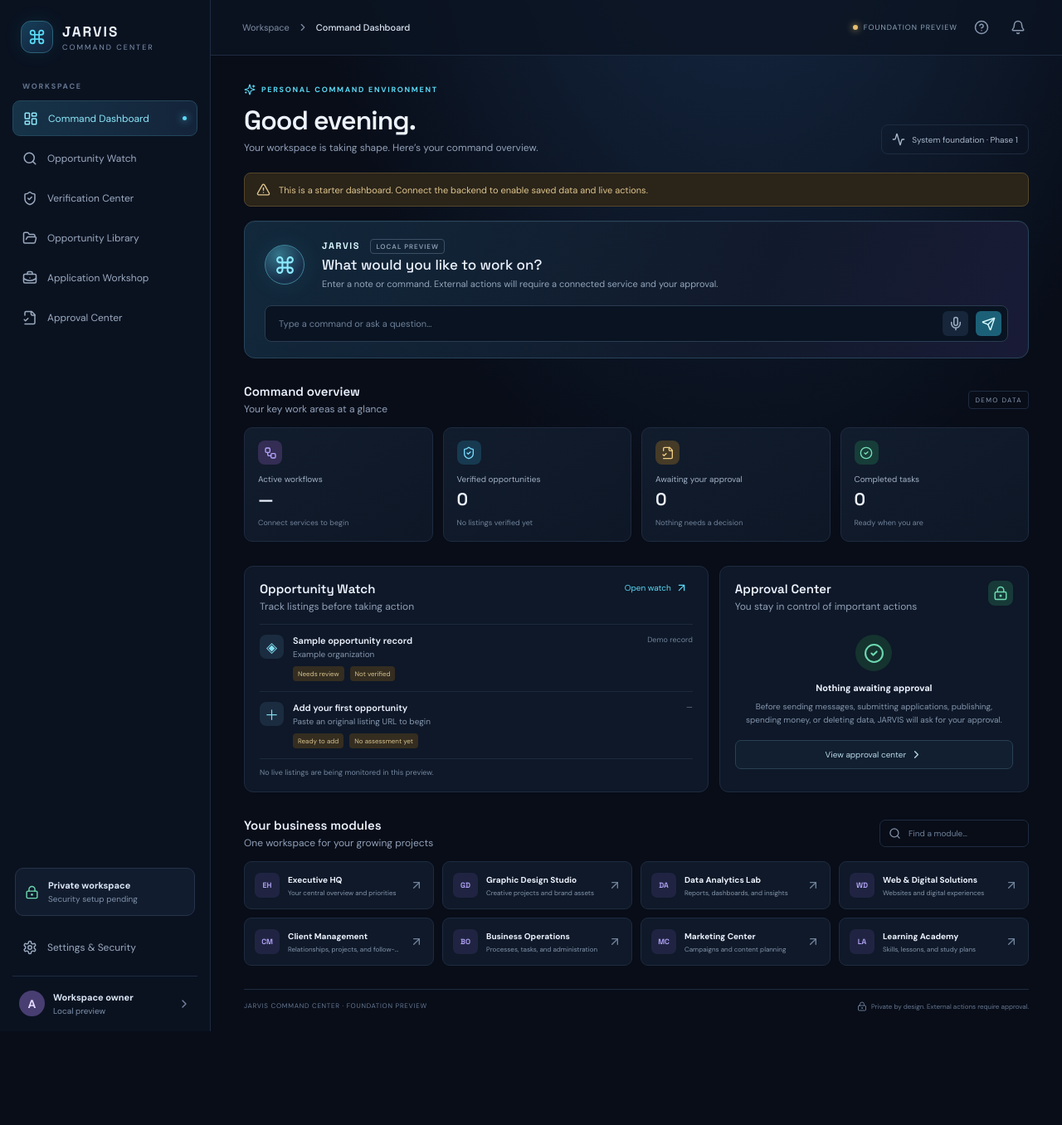
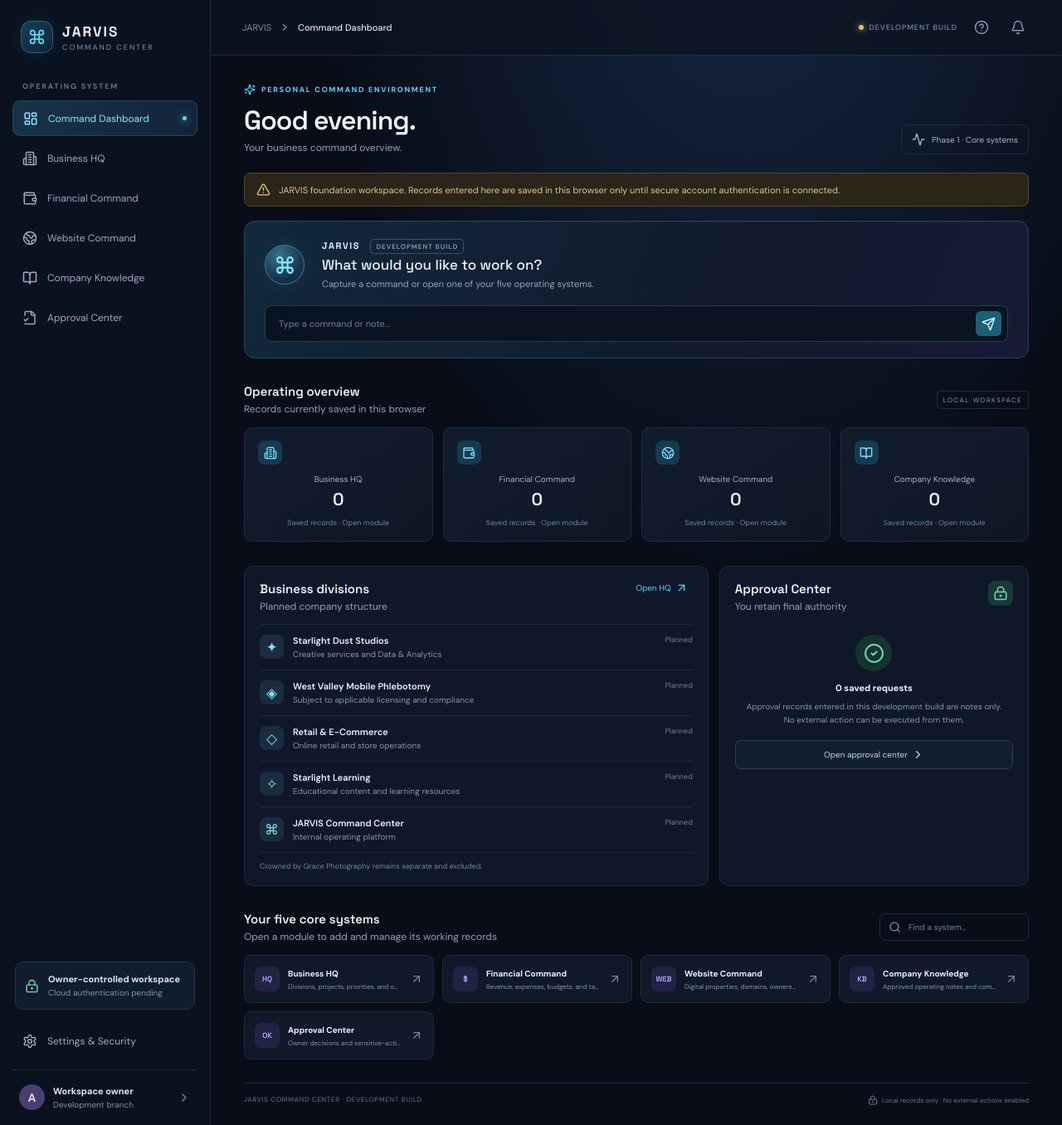
Before and after one commit to Mueller290/JARVIS-Command-Center, a Next.js app: page / in a window 1280 px wide. Shown: the whole page at 83% size. Before the commit the page ends 1243 px from the top, so only its background shows below. Built offline with nearby package versions, Linux system fonts and the light colour scheme.

Commit message:
Build interactive JARVIS five-system workspace UI

```diff
--- a/src/app/page.tsx
+++ b/src/app/page.tsx
@@ -1,70 +1,92 @@
 'use client';
 
-import { useMemo, useState } from 'react';
+import { useEffect, useMemo, useState } from 'react';
 import {
   Activity, AlertTriangle, ArrowUpRight, Bell, BriefcaseBusiness, CheckCircle2,
   ChevronRight, CircleHelp, Command, FileCheck2, FolderOpen, LayoutDashboard,
-  LockKeyhole, Menu, Mic, Search, Send, Settings, ShieldCheck, Sparkles,
-  Workflow, X
+  LockKeyhole, Menu, Search, Send, Settings, ShieldCheck, Sparkles, Workflow, X,
+  Building2, Wallet, Globe2, BookOpen, Plus, Trash2
 } from 'lucide-react';
 
-type NavItem = { label: string; icon: typeof LayoutDashboard };
-const nav: NavItem[] = [
+type ModuleKey = 'Business HQ' | 'Financial Command' | 'Website Command' | 'Company Knowledge' | 'Approval Center';
+type RecordItem = { id: string; module: ModuleKey; title: string; detail: string; status: string; createdAt: string };
+const nav = [
   { label: 'Command Dashboard', icon: LayoutDashboard },
-  { label: 'Opportunity Watch', icon: Search },
-  { label: 'Verification Center', icon: ShieldCheck },
-  { label: 'Opportunity Library', icon: FolderOpen },
-  { label: 'Application Workshop', icon: BriefcaseBusiness },
+  { label: 'Business HQ', icon: Building2 },
+  { label: 'Financial Command', icon: Wallet },
+  { label: 'Website Command', icon: Globe2 },
+  { label: 'Company Knowledge', icon: BookOpen },
   { label: 'Approval Center', icon: FileCheck2 }
-];
-const modules = [
-  ['Executive HQ', 'Your central overview and priorities', 'EH'],
-  ['Graphic Design Studio', 'Creative projects and brand assets', 'GD'],
-  ['Data Analytics Lab', 'Reports, dashboards, and insights', 'DA'],
-  ['Web & Digital Solutions', 'Websites and digital experiences', 'WD'],
-  ['Client Management', 'Relationships, projects, and follow-ups', 'CM'],
-  ['Business Operations', 'Processes, tasks, and administration', 'BO'],
-  ['Marketing Center', 'Campaigns and content planning', 'MC'],
-  ['Learning Academy', 'Skills, lessons, and study plans', 'LA']
-];
-const opportunities = [
-  { title: 'Sample opportunity record', org: 'Example organization', status: 'Needs review', risk: 'Not verified', date: 'Demo record' },
-  { title: 'Add your first opportunity', org: 'Paste an original listing URL to begin', status: 'Ready to add', risk: 'No assessment yet', date: '—' }
+] as const;
+const modules: {key: ModuleKey; description: string; code: string; icon: typeof Building2; fields: string; placeholder: string}[] = [
+  {key:'Business HQ',description:'Divisions, projects, priorities, and operating tasks',code:'HQ',icon:Building2,fields:'Company, division, project, task, or priority',placeholder:'Describe the project, task, owner, or next step…'},
+  {key:'Financial Command',description:'Revenue, expenses, budgets, and targets',code:'$',icon:Wallet,fields:'Financial item or transaction note',placeholder:'Example: $250 software expense — planned, not paid'},
+  {key:'Website Command',description:'Digital properties, domains, ownership, and site checks',code:'WEB',icon:Globe2,fields:'Website or digital property',placeholder:'Add site, domain, platform, registrar, or issue…'},
+  {key:'Company Knowledge',description:'Approved operating notes and company reference material',code:'KB',icon:BookOpen,fields:'Knowledge title',placeholder:'Add company policy, process, or reference note…'},
+  {key:'Approval Center',description:'Owner decisions and sensitive-action requests',code:'OK',icon:ShieldCheck,fields:'Action requiring your decision',placeholder:'Describe the exact action, scope, cost, and destination…'}
 ];
 
 export default function Home() {
-  const [active, setActive] = useState('Command Dashboard');
+  const [active, setActive] = useState<string>('Command Dashboard');
   const [mobileOpen, setMobileOpen] = useState(false);
   const [commandText, setCommandText] = useState('');
-  const [notice, setNotice] = useState('This is a starter dashboard. Connect the backend to enable saved data and live actions.');
   const [query, setQuery] = useState('');
-  const visibleModules = useMemo(() => modules.filter(m => m[0].toLowerCase().includes(query.toLowerCase())), [query]);
+  const [records, setRecords] = useState<RecordItem[]>([]);
+  const [title, setTitle] = useState('');
+  const [detail, setDetail] = useState('');
+  const [status, setStatus] = useState('Planned');
+  const [notice, setNotice] = useState('JARVIS foundation workspace. Records entered here are saved in this browser only until secure account authentication is connected.');
+  const activeModule = modules.find(m => m.key === active);
+  const filteredModules = useMemo(() => modules.filter(m => (m.key+' '+m.description).toLowerCase().includes(query.toLowerCase())), [query]);
+  const moduleRecords = records.filter(r => r.module === active);
+  useEffect(() => {
+    try { const saved = window.localStorage.getItem('jarvis-workspace-records-v1'); if (saved) setRecords(JSON.parse(saved) as RecordItem[]); } catch { setNotice('Local workspace data could not be loaded.'); }
+  }, []);
+  useEffect(() => {
+    try { window.localStorage.setItem('jarvis-workspace-records-v1', JSON.stringify(records)); } catch { /* Browser storage may be unavailable. */ }
+  }, [records]);
+  const addRecord = () => {
+    if (!activeModule || !title.trim()) return;
+    const item: RecordItem = {id: crypto.randomUUID(),module:activeModule.key,title:title.trim(),detail:detail.trim(),status,createdAt:new Date().toISOString()};
+    setRecords(prev => [item,...prev]); setTitle(''); setDetail(''); setNotice('Saved in this browser. This is not yet synced to Supabase.');
+  };
+  const deleteRecord = (id:string) => setRecords(prev => prev.filter(r => r.id !== id));
   const submitCommand = () => {
     if (!commandText.trim()) return;
-    setNotice(`Command received: “${commandText.trim()}”. Live assistant actions are not connected yet.`);
+    setNotice('Command captured as a note. AI command execution and external integrations are not connected yet.');
     setCommandText('');
   };
+  const choose = (label:string) => { setActive(label); setMobileOpen(false); };
+  const count = (key:ModuleKey) => records.filter(r=>r.module===key).length;
 
   return <main className="shell">
     <aside className={`sidebar ${mobileOpen ? 'sidebar-open' : ''}`}>
-      <div className="brand"><div className="brand-mark"><Command size={21}/></div><div><strong>JARVIS</strong><span>COMMAND CENTER</span></div><button className="mobile-close icon-button" onClick={() => setMobileOpen(false)} aria-label="Close menu"><X/></button></div>
-      <div className="workspace-label">WORKSPACE</div>
-      <nav>{nav.map(item => { const Icon = item.icon; return <button key={item.label} className={`nav-item ${active === item.label ? 'selected' : ''}`} onClick={() => {setActive(item.label);setMobileOpen(false);}}><Icon size={18}/><span>{item.label}</span>{active === item.label && <span className="nav-dot"/>}</button>; })}</nav>
-      <div className="sidebar-bottom"><div className="secure-card"><LockKeyhole size={17}/><div><b>Private workspace</b><span>Security setup pending</span></div></div><button className="nav-item"><Settings size={18}/>Settings & Security</button><div className="profile"><div className="avatar">A</div><div><b>Workspace owner</b><span>Local preview</span></div><ChevronRight size={16}/></div></div>
+      <div className="brand"><div className="brand-mark"><Command size={21}/></div><div><strong>JARVIS</strong><span>COMMAND CENTER</span></div><button className="mobile-close icon-button" onClick={()=>setMobileOpen(false)} aria-label="Close menu"><X/></button></div>
+      <div className="workspace-label">OPERATING SYSTEM</div>
+      <nav>{nav.map(item=>{const Icon=item.icon;return <button key={item.label} className={`nav-item ${active===item.label?'selected':''}`} onClick={()=>choose(item.label)}><Icon size={18}/><span>{item.label}</span>{active===item.label&&<span className="nav-dot"/>}</button>;})}</nav>
+      <div className="sidebar-bottom"><div className="secure-card"><LockKeyhole size={17}/><div><b>Owner-controlled workspace</b><span>Cloud authentication pending</span></div></div><button className="nav-item" onClick={()=>setNotice('Security setup is pending Supabase project configuration and authentication testing.')}><Settings size={18}/>Settings & Security</button><div className="profile"><div className="avatar">A</div><div><b>Workspace owner</b><span>Development branch</span></div><ChevronRight size={16}/></div></div>
     </aside>
-    {mobileOpen && <button className="scrim" onClick={() => setMobileOpen(false)} aria-label="Close navigation"/>}
+    {mobileOpen&&<button className="scrim" onClick={()=>setMobileOpen(false)} aria-label="Close navigation"/>}
     <section className="main-area">
-      <header className="topbar"><button className="icon-button mobile-menu" onClick={() => setMobileOpen(true)} aria-label="Open menu"><Menu/></button><div className="breadcrumb">Workspace <ChevronRight size={14}/> <b>{active}</b></div><div className="top-actions"><span className="system-status"><i/> FOUNDATION PREVIEW</span><button className="icon-button" aria-label="Help"><CircleHelp size={18}/></button><button className="icon-button" aria-label="Notifications"><Bell size={18}/></button></div></header>
+      <header className="topbar"><button className="icon-button mobile-menu" onClick={()=>setMobileOpen(true)} aria-label="Open menu"><Menu/></button><div className="breadcrumb">JARVIS <ChevronRight size={14}/><b>{active}</b></div><div className="top-actions"><span className="system-status"><i/> DEVELOPMENT BUILD</span><button className="icon-button" aria-label="Help" onClick={()=>setNotice('JARVIS is being built in stages. Browser-saved records are local to this device.') }><CircleHelp size={18}/></button><button className="icon-button" aria-label="Notifications" onClick={()=>choose('Approval Center')}><Bell size={18}/></button></div></header>
       <div className="content">
-        <div className="welcome-row"><div><div className="eyebrow"><Sparkles size={14}/> PERSONAL COMMAND ENVIRONMENT</div><h1>Good evening.</h1><p className="muted">Your workspace is taking shape. Here’s your command overview.</p></div><div className="date-chip"><Activity size={16}/> System foundation · Phase 1</div></div>
+        <div className="welcome-row"><div><div className="eyebrow"><Sparkles size={14}/> PERSONAL COMMAND ENVIRONMENT</div><h1>{active==='Command Dashboard'?'Good evening.':active}</h1><p className="muted">{active==='Command Dashboard'?'Your business command overview.':activeModule?.description}</p></div><div className="date-chip"><Activity size={16}/> Phase 1 · Core systems</div></div>
         <div className="notice"><AlertTriangle size={17}/><span>{notice}</span></div>
-        <section className="assistant-panel"><div className="assistant-orb"><Command size={25}/></div><div className="assistant-copy"><div className="assistant-title">JARVIS <span>LOCAL PREVIEW</span></div><h2>What would you like to work on?</h2><p>Enter a note or command. External actions will require a connected service and your approval.</p></div><div className="command-box"><input value={commandText} onChange={e => setCommandText(e.target.value)} onKeyDown={e => e.key === 'Enter' && submitCommand()} placeholder="Type a command or ask a question…" aria-label="Command input"/><button className="mic-button" title="Voice input is not connected" aria-label="Voice input unavailable"><Mic size={18}/></button><button className="send-button" onClick={submitCommand} aria-label="Send command"><Send size={17}/></button></div></section>
-        <div className="section-heading"><div><h2>Command overview</h2><p className="muted">Your key work areas at a glance</p></div><span className="subtle-tag">DEMO DATA</span></div>
-        <div className="stats-grid"><div className="stat-card"><div className="stat-icon purple"><Workflow/></div><span>Active workflows</span><strong>—</strong><small>Connect services to begin</small></div><div className="stat-card"><div className="stat-icon blue"><ShieldCheck/></div><span>Verified opportunities</span><strong>0</strong><small>No listings verified yet</small></div><div className="stat-card"><div className="stat-icon gold"><FileCheck2/></div><span>Awaiting your approval</span><strong>0</strong><small>Nothing needs a decision</small></div><div className="stat-card"><div className="stat-icon green"><CheckCircle2/></div><span>Completed tasks</span><strong>0</strong><small>Ready when you are</small></div></div>
-        <div className="two-column"><section className="panel"><div className="panel-heading"><div><h2>Opportunity Watch</h2><p className="muted">Track listings before taking action</p></div><button className="text-button" onClick={() => setActive('Opportunity Watch')}>Open watch <ArrowUpRight size={15}/></button></div><div className="opportunity-list">{opportunities.map((o,i)=><div className="opportunity" key={o.title}><div className="opportunity-symbol">{i===0?'◈':'＋'}</div><div className="opportunity-main"><b>{o.title}</b><span>{o.org}</span><div className="opportunity-meta"><span>{o.status}</span><span>{o.risk}</span></div></div><small>{o.date}</small></div>)}</div><div className="panel-foot">No live listings are being monitored in this preview.</div></section>
-        <section className="panel approval-panel"><div className="panel-heading"><div><h2>Approval Center</h2><p className="muted">You stay in control of important actions</p></div><div className="approval-icon"><LockKeyhole size={18}/></div></div><div className="approval-empty"><div className="empty-check"><CheckCircle2 size={25}/></div><b>Nothing awaiting approval</b><p>Before sending messages, submitting applications, publishing, spending money, or deleting data, JARVIS will ask for your approval.</p></div><button className="outline-button" onClick={() => setActive('Approval Center')}>View approval center <ChevronRight size={15}/></button></section></div>
-        <section className="modules-section"><div className="section-heading"><div><h2>Your business modules</h2><p className="muted">One workspace for your growing projects</p></div><label className="module-search"><Search size={15}/><input value={query} onChange={e => setQuery(e.target.value)} placeholder="Find a module…"/></label></div><div className="modules-grid">{visibleModules.map(m=><button className="module-card" key={m[0]} onClick={() => setNotice(`${m[0]} is planned for a future build phase.`)}><span className="module-code">{m[2]}</span><span className="module-text"><b>{m[0]}</b><small>{m[1]}</small></span><ArrowUpRight size={16}/></button>)}</div></section>
-        <footer><span>JARVIS COMMAND CENTER · FOUNDATION PREVIEW</span><span><LockKeyhole size={12}/> Private by design. External actions require approval.</span></footer>
+        {active==='Command Dashboard' ? <>
+          <section className="assistant-panel"><div className="assistant-orb"><Command size={25}/></div><div className="assistant-copy"><div className="assistant-title">JARVIS <span>DEVELOPMENT BUILD</span></div><h2>What would you like to work on?</h2><p>Capture a command or open one of your five operating systems.</p></div><div className="command-box"><input value={commandText} onChange={e=>setCommandText(e.target.value)} onKeyDown={e=>e.key==='Enter'&&submitCommand()} placeholder="Type a command or note…" aria-label="Command input"/><button className="send-button" onClick={submitCommand} aria-label="Save command"><Send size={17}/></button></div></section>
+          <div className="section-heading"><div><h2>Operating overview</h2><p className="muted">Records currently saved in this browser</p></div><span className="subtle-tag">LOCAL WORKSPACE</span></div>
+          <div className="stats-grid">{modules.slice(0,4).map(m=><button key={m.key} className="stat-card stat-click" onClick={()=>choose(m.key)}><div className="stat-icon blue"><m.icon/></div><span>{m.key}</span><strong>{count(m.key)}</strong><small>Saved records · Open module</small></button>)}</div>
+          <div className="two-column"><section className="panel"><div className="panel-heading"><div><h2>Business divisions</h2><p className="muted">Planned company structure</p></div><button className="text-button" onClick={()=>choose('Business HQ')}>Open HQ <ArrowUpRight size={15}/></button></div>{['Starlight Dust Studios','West Valley Mobile Phlebotomy','Retail & E-Commerce','Starlight Learning','JARVIS Command Center'].map((d,i)=><div className="opportunity" key={d}><div className="opportunity-symbol">{['✦','◈','◇','✧','⌘'][i]}</div><div className="opportunity-main"><b>{d}</b><span>{i===0?'Creative services and Data & Analytics':i===1?'Subject to applicable licensing and compliance':i===2?'Online retail and store operations':i===3?'Educational content and learning resources':'Internal operating platform'}</span></div><small>Planned</small></div>)}<div className="panel-foot">Crowned by Grace Photography remains separate and excluded.</div></section>
+          <section className="panel approval-panel"><div className="panel-heading"><div><h2>Approval Center</h2><p className="muted">You retain final authority</p></div><div className="approval-icon"><LockKeyhole size={18}/></div></div><div className="approval-empty"><div className="empty-check"><CheckCircle2 size={25}/></div><b>{count('Approval Center')} saved requests</b><p>Approval records entered in this development build are notes only. No external action can be executed from them.</p></div><button className="outline-button" onClick={()=>choose('Approval Center')}>Open approval center <ChevronRight size={15}/></button></section></div>
+          <section className="modules-section"><div className="section-heading"><div><h2>Your five core systems</h2><p className="muted">Open a module to add and manage its working records</p></div><label className="module-search"><Search size={15}/><input value={query} onChange={e=>setQuery(e.target.value)} placeholder="Find a system…"/></label></div><div className="modules-grid">{filteredModules.map(m=><button className="module-card" key={m.key} onClick={()=>choose(m.key)}><span className="module-code">{m.code}</span><span className="module-text"><b>{m.key}</b><small>{m.description}</small></span><ArrowUpRight size={16}/></button>)}</div></section>
+        </> : activeModule ? <>
+          <section className="panel module-workspace"><div className="panel-heading"><div><div className="eyebrow">CORE OPERATING SYSTEM</div><h2>{activeModule.key}</h2><p className="muted">{activeModule.description}</p></div><div className="approval-icon"><activeModule.icon size={19}/></div></div>
+            <div className="record-form"><label>{activeModule.fields}<input value={title} onChange={e=>setTitle(e.target.value)} placeholder={activeModule.fields}/></label><label>Details<textarea value={detail} onChange={e=>setDetail(e.target.value)} placeholder={activeModule.placeholder}/></label><div className="form-bottom"><label>Status<select value={status} onChange={e=>setStatus(e.target.value)}>{['Idea','Planned','In progress','Pending approval','Active / verified','Paused','Completed'].map(s=><option key={s}>{s}</option>)}</select></label><button className="primary-action" onClick={addRecord} disabled={!title.trim()}><Plus size={16}/> Add record</button></div></div>
+          </section>
+          <div className="section-heading records-heading"><div><h2>Saved records</h2><p className="muted">{moduleRecords.length} record{moduleRecords.length===1?'':'s'} · Stored in this browser</p></div><span className="subtle-tag">LOCAL ONLY</span></div>
+          <section className="panel records-list">{moduleRecords.length===0?<div className="approval-empty"><div className="empty-check"><FolderOpen size={22}/></div><b>No records yet</b><p>Add your first item above. It will remain on this browser until cloud sync is implemented.</p></div>:moduleRecords.map(r=><article className="saved-record" key={r.id}><div className="record-copy"><b>{r.title}</b><p>{r.detail||'No additional details.'}</p><div className="record-meta"><span>{r.status}</span><span>{new Date(r.createdAt).toLocaleString()}</span></div></div><button className="delete-record" onClick={()=>deleteRecord(r.id)} aria-label={`Delete ${r.title}`}><Trash2 size={16}/></button></article>)}</section>
+        </> : <section className="panel"><h2>Choose a system</h2><p className="muted">Select one of the core systems from the navigation.</p></section>}
+        <footer><span>JARVIS COMMAND CENTER · DEVELOPMENT BUILD</span><span><LockKeyhole size={12}/> Local records only · No external actions enabled</span></footer>
       </div>
     </section>
   </main>;
```
